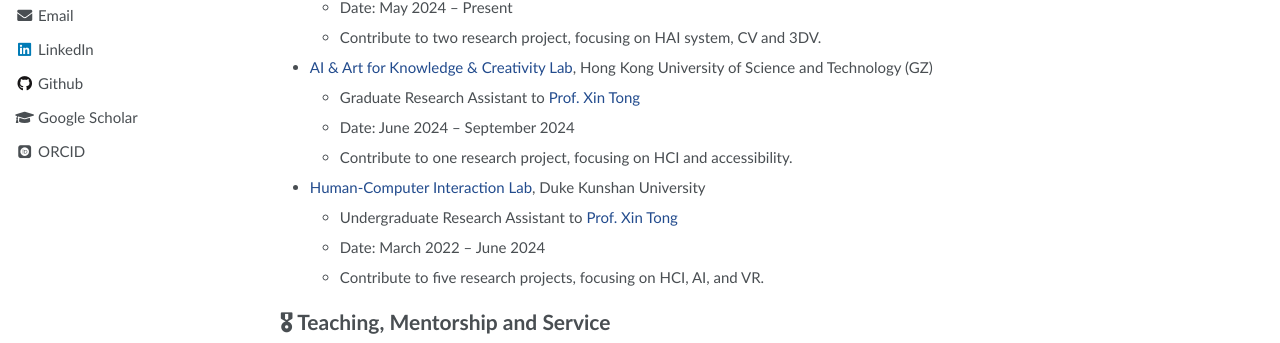
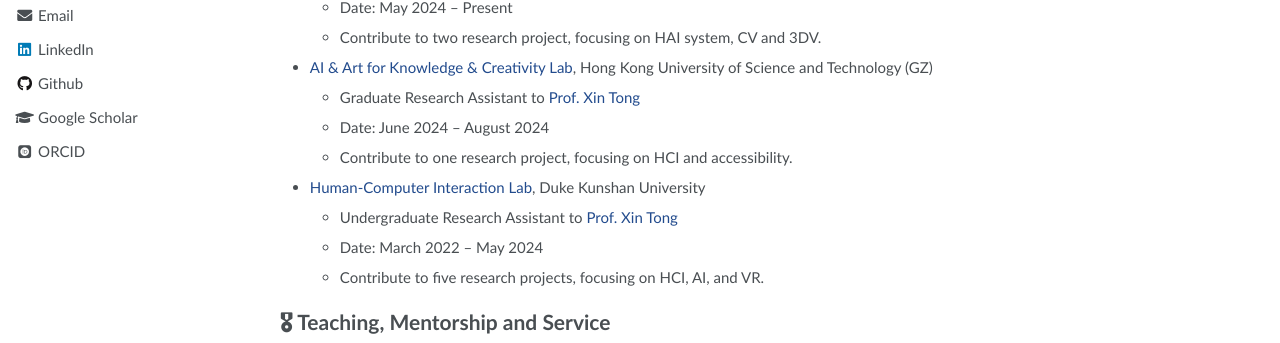
Before and after one commit to Ruiqi-Chen-0216/Ruiqi-Chen-0216.github.io, a Jekyll site: the page built from _pages/experience.md, in a window 1280 px wide. Shown: the part 441-784 px from the top of the page. Built offline with Jekyll 4.4.1, drawn with Linux system fonts in a browser that asks for light colours; some web fonts are replaced.

Commit message:
Update experience.md

```diff
--- a/_pages/experience.md
+++ b/_pages/experience.md
@@ -26,12 +26,12 @@
 
 * [AI & Art for Knowledge & Creativity Lab](https://arkxlab.github.io/), Hong Kong University of Science and Technology (GZ)
   * Graduate Research Assistant to [Prof. Xin Tong](https://cma.hkust-gz.edu.cn/people/tong-xin/)
-  * Date: June 2024 – September 2024
+  * Date: June 2024 – August 2024
   * Contribute to one research project, focusing on HCI and accessibility.
 
 * [Human-Computer Interaction Lab](https://arkxlab.github.io/), Duke Kunshan University
   * Undergraduate Research Assistant to [Prof. Xin Tong](https://scholar.google.com/citations?user=XIM08ZwAAAAJ&hl=zh-CN&oi=sra)
-  * Date: March 2022 – June 2024
+  * Date: March 2022 – May 2024
   * Contribute to five research projects, focusing on HCI, AI, and VR.
 
 
```
